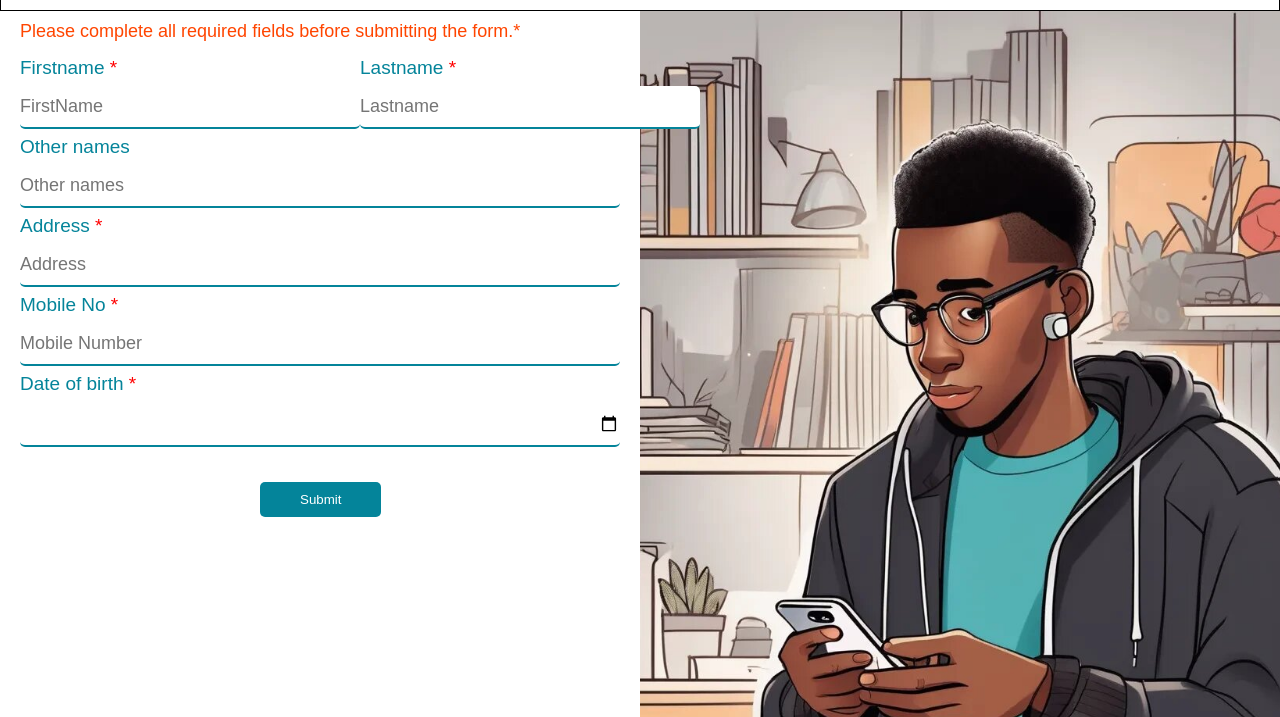
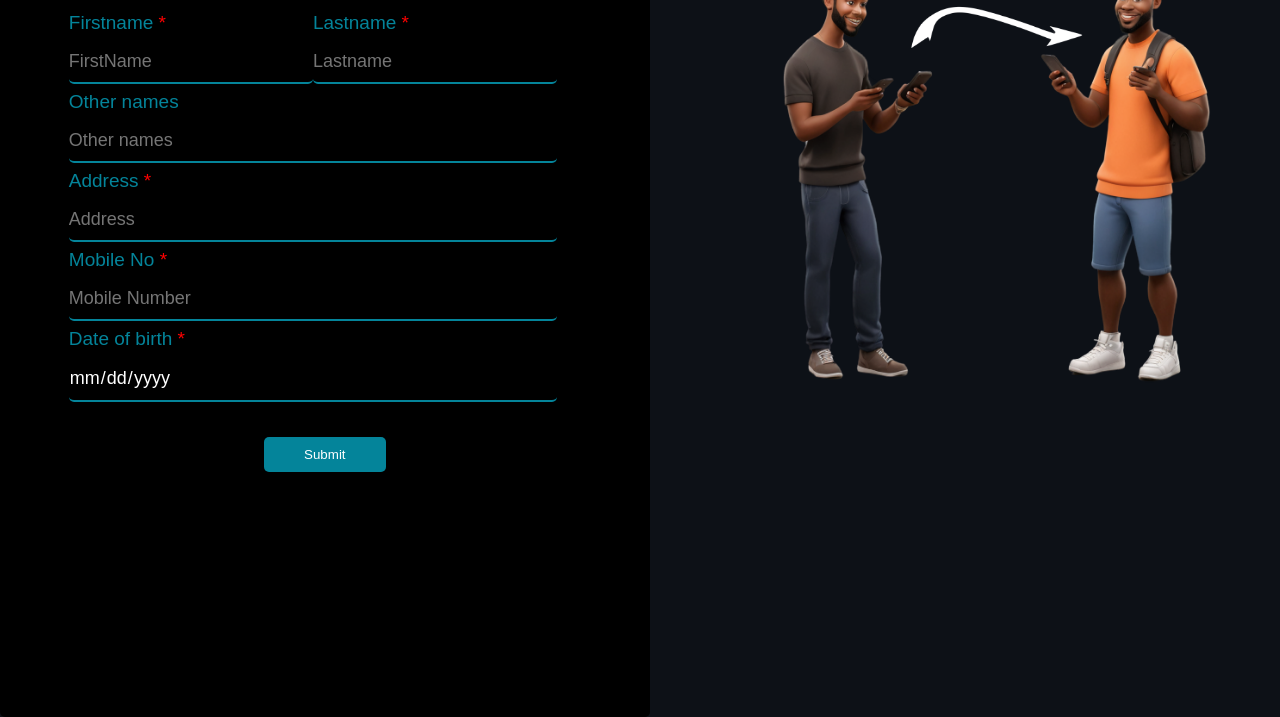
Before and after one commit to knoy00/Unreal, a website: page signUpForm.html in a window 1280 px wide. Shown: the part 83-800 px from the top of the page. Drawn offline with Linux system fonts and the light colour scheme.

Commit message:
Modified sign up form

```diff
--- a/CSS/login.css
+++ b/CSS/login.css
@@ -254,8 +254,8 @@
 
   .load{
     width: 0%;
-    background-color: #04849a;
-    height: 3px;
+    background-color: #48ff00;
+    height: 5px;
     position: absolute;
     border-radius: 5px;
     transition: .7s ease-in-out;
--- a/CSS/signUpForm.css
+++ b/CSS/signUpForm.css
@@ -9,13 +9,14 @@
 .signupContainer{
     width: 100%;
     height: 100vh;
-    overflow: hidden;
+    background-color: #0d1117;
 }
 
 .signUpHeader{
     width: 100%;
     border: 1px solid;
     padding: 19px;
+    display: none;
 }
 
 .signupLogo{
@@ -41,16 +42,22 @@
 .signup_flex{
     display: flex;
     width: 100%;
-    overflow: hidden;
+    /* overflow: hidden; */
+}
+
+.form{
+    height: 80%;
+    width: 80%;
+    margin-left: 8%;
+    margin-top: 8%;
 }
 
 .signUp_left{
-    width: 50%;
-    height: 85vh;
+    width: 100%;
+    height: 100vh;
     padding: 10px 20px;
-    background: rgba(255,255,255,0.05);
--webkit-backdrop-filter: blur(8px);
-backdrop-filter: blur(8px);
+    background-color: black;
+    border-radius: 5px;
 
 }
 
@@ -78,20 +85,21 @@ backdrop-filter: blur(8px);
     border-bottom: 2px solid #04849a;
     color: white;
     font-size: 18px;
+    background-color: black;
 }
 
 .signup_names{
     display: flex;
     align-items: center;
-    justify-content: space-between;
+    width: 100%;
 }
 
-.signup_names p{
-
+.signup_firstName, .signup_lastName{
+   width: 100%;
 }
 
 .signup_names input{
-    width: 340px;
+    width: 100%;
 
 }
 
@@ -117,11 +125,29 @@ backdrop-filter: blur(8px);
 }
 
 .signUp_Right{
-    width: 50%;
+    width: 100%;
+    background-color: #0d1117;
+    position: relative;
 }
 
-.signUp_Right img{
-    width: 100%;
-    object-fit: cover;
-    height: 100vh;
+.signup_img img{
+    width: 70%;
+    object-fit: contain;
+    margin-left: 20%;
+    margin-top: 5%;
 }
+
+.signUp_Right .arrow{
+    position: absolute;
+    width: 40%;
+    margin-top: -73%;
+    margin-left: 35%;
+    display: flex;
+    justify-content: center;
+}
+
+.signUp_Right .arrow img{
+    width: 70%;
+    margin-top: 0;
+    object-fit: contain;
+}
--- a/CSS/style.css
+++ b/CSS/style.css
@@ -19,6 +19,7 @@
     box-shadow: 0px 10px 15px -3px rgba(0, 0, 0, 0.1);
     width: 100%;
     position: relative;
+    overflow: hidden;
 }
 
 .header_right{
@@ -338,7 +339,6 @@
 
 .pageFour_left{
     width: 50%;
-    border: 1px solid green;
     margin-left: -1300px;
 }
 
@@ -355,6 +355,7 @@
     color: white;
     width: 50%;
     margin-top: 5%;
+    z-index: 0;
 
 }
 
@@ -402,6 +403,7 @@
     padding-bottom: 30px;
     font-size: 50px;
     font-weight: 500;
+    color: #1d2531cc;
 }
 
 .pageFive_content p{
--- a/signUpForm.html
+++ b/signUpForm.html
@@ -19,7 +19,7 @@
         <div class="signup_flex">
             <div class="signUp_left">
                 <h2>Please complete all required fields before submitting the form.*</h2>
-                <form action="">
+                <form action="" class="form">
                     <div class="signup_names">
                         <div class="signup_firstName">
                             <p>Firstname <span>*</span></p>
@@ -62,7 +62,11 @@
 
             <div class="signUp_Right">
                 <div class="signup_img">
-                    <img src="Images/preview.jpg" alt="">
+                    <img src="Images/two_males.png" alt="">
+                </div>
+
+                <div class="arrow">
+                    <img src="Images/arrow.png" alt="">
                 </div>
             </div>
         </div>
```
Also changed, not shown: Images/arrow.png (added), Images/kids.png (added), Images/two_females.png (added), Images/two_males.png (added), Javascript/index.js (line endings or trailing spaces).
